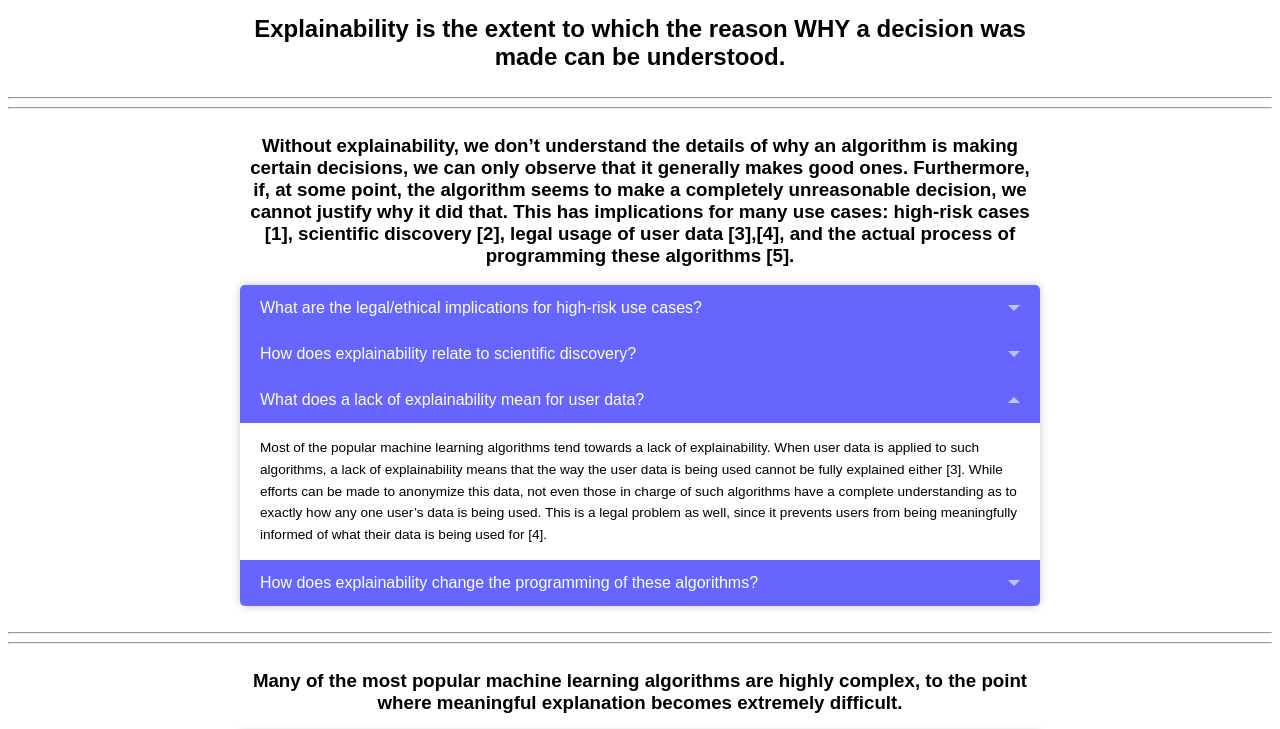
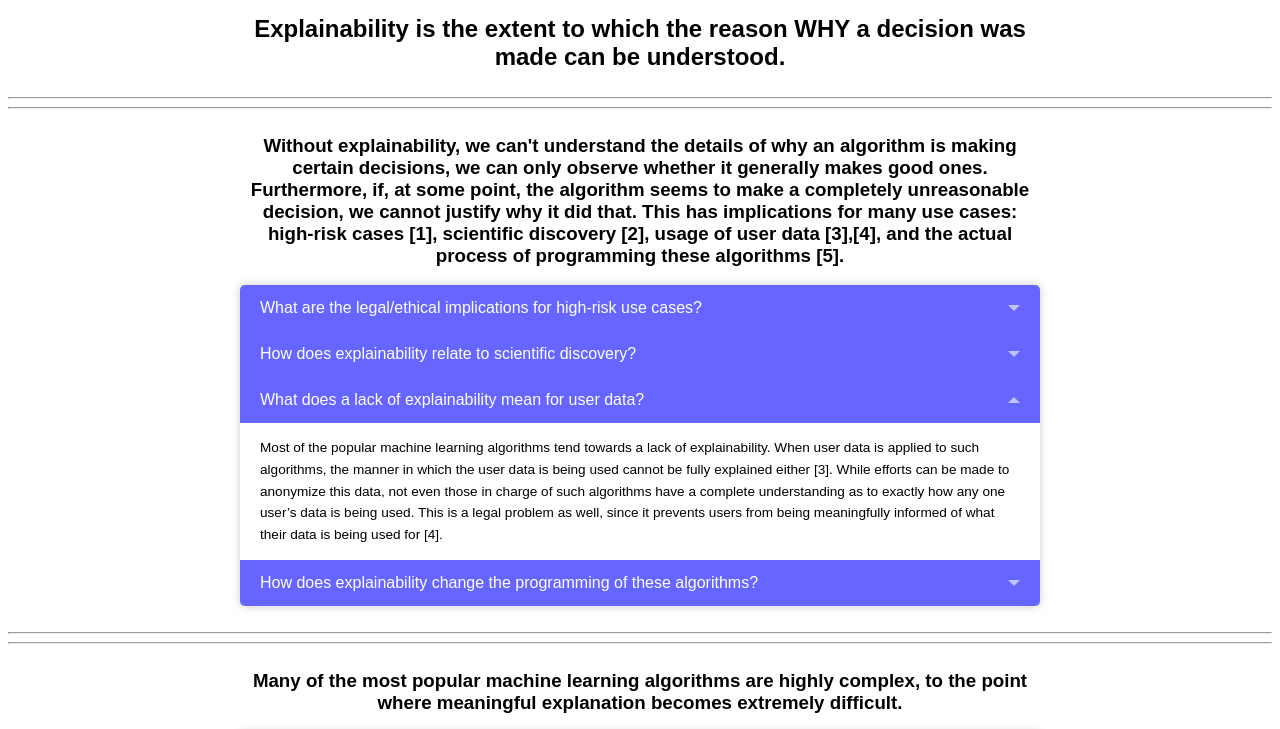
Before and after one commit to ryanhubel/whatIsExplainability, a plain HTML site: page index.html in a window 1280 px wide. Both pictures are taken after a click on the label "What does a lack of explainability mean for user data?". Shown: the part 48-777 px from the top of the page. Drawn offline with Linux system fonts and the light colour scheme.

Commit message:
Add files via upload

```diff
--- a/index.html
+++ b/index.html
@@ -22,10 +22,10 @@
 <br>
 
 <h3>
-  Without explainability, we don’t understand the details of why an algorithm is making certain decisions, we can only
-  observe that it generally makes good ones. Furthermore, if, at some point, the algorithm seems to make a
+  Without explainability, we can't understand the details of why an algorithm is making certain decisions, we can only
+  observe whether it generally makes good ones. Furthermore, if, at some point, the algorithm seems to make a
   completely unreasonable decision, we cannot justify why it did that. This has implications for many use cases:
-  high-risk cases [1], scientific discovery [2], legal usage of user data [3],[4], and the actual process of
+  high-risk cases [1], scientific discovery [2], usage of user data [3],[4], and the actual process of
   programming these algorithms [5].
 </h3>
 
@@ -65,8 +65,8 @@
     <div class="accordion__content">
       <p>
         Most of the popular machine learning algorithms tend towards a lack of explainability. When user data is applied
-        to such algorithms, a lack of explainability means that the way the user data is being used cannot be fully
-        explained either [3]. While efforts can be made to anonymize this data, not even those in charge of such
+        to such algorithms, the manner in which the user data is being used cannot be fully explained either [3]. While
+        efforts can be made to anonymize this data, not even those in charge of such
         algorithms have a complete understanding as to exactly how any one user’s data is being used. This is a legal
         problem as well, since it prevents users from being meaningfully informed of what their data is being used for
         [4].
@@ -80,7 +80,7 @@
       algorithms?</label>
     <div class="accordion__content">
       <p>
-        Explainability would make the process of debugging and tuning these algorithms substantially easier [5].
+        Explainability would make the process of debugging and adjusting these algorithms substantially easier [5].
         Improving upon unexplainable algorithms is largely a matter of trial and error, where the programmer is really
         just guessing at what might improve performance. If the function of the algorithm can be clearly understood,
         then the programmer can directly solve problems, rather than repeatedly making changes in hopes that one will
@@ -150,7 +150,8 @@
       <p>
         Maybe. It’s difficult to say what the best approach to this would be (if it was easy, explainability wouldn’t be
         a problem). At the moment, however, explainability is largely thought of as something to be concerned about
-        after the algorithm has learned the highest-performance solution [4],[6],[7]. Perhaps the algorithms could be structured
+        after the algorithm has learned the highest-performance solution [4],[6],[7]. Perhaps the algorithms could be
+        structured
         such that they would not only consider performance when learning the best solution, but to also consider the
         eventual explainability. While there would likely be a minor loss in performance, in many use cases,
         explainability is so crucial that a minor sacrifice in performance would easily be worth a substantial
@@ -173,7 +174,6 @@
 <br>
 
 <p>
-  <br>
   [1] A. Bibal, M. Lognoul, A. de Streel, and B. Frénay, "Legal requirements on explainability in machine learning,"
   Curr. Issues Educ., vol. 28, July 2020. [Online]. doi: https://doi.org/10.1007/s10506-020-09270-4<br><br>
   [2] R. Roscher, B. Bohn, M. Duarte, and J. Garcke, " Explainable machine learning for scientific insights and
```
